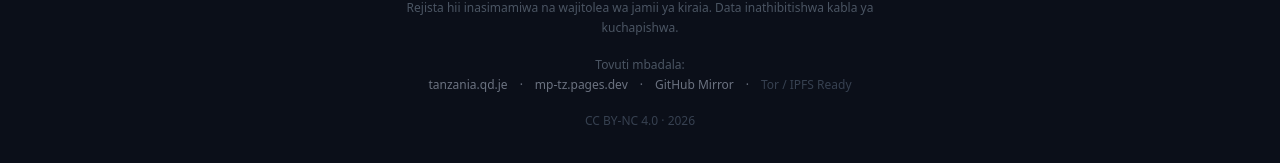
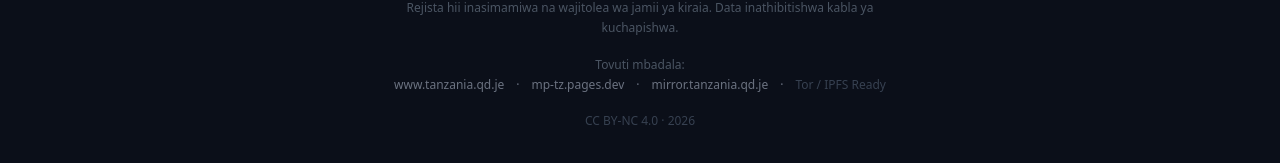
Before and after one commit to mashimi/tanzaniamissing, a Next.js app in the folder mp-tz/: page / in a window 1280 px wide. Shown: the part 1665-1828 px from the top of the page. Built offline with nearby package versions, Linux system fonts and the light colour scheme.

Commit message:
Update Footer mirrors to www and mirror subdomains

```diff
--- a/mp-tz/src/components/Footer.tsx
+++ b/mp-tz/src/components/Footer.tsx
@@ -18,11 +18,11 @@ export default function Footer() {
       <div className="pt-2 text-xs text-gray-500 space-y-1">
         <div className="text-gray-600 font-medium">{t("footer.mirror")}:</div>
         <div className="flex flex-wrap justify-center gap-x-3 gap-y-1 text-gray-500">
-          <a href="https://tanzania.qd.je" target="_blank" rel="noopener noreferrer" className="hover:text-red-400 transition-colors">tanzania.qd.je</a>
+          <a href="https://www.tanzania.qd.je" target="_blank" rel="noopener noreferrer" className="hover:text-red-400 transition-colors">www.tanzania.qd.je</a>
           <span>·</span>
           <a href="https://mp-tz.pages.dev" target="_blank" rel="noopener noreferrer" className="hover:text-red-400 transition-colors">mp-tz.pages.dev</a>
           <span>·</span>
-          <a href="https://mashimi.github.io/tanzaniamissing" target="_blank" rel="noopener noreferrer" className="hover:text-red-400 transition-colors">GitHub Mirror</a>
+          <a href="https://mirror.tanzania.qd.je" target="_blank" rel="noopener noreferrer" className="hover:text-red-400 transition-colors">mirror.tanzania.qd.je</a>
           <span>·</span>
           <span className="text-gray-700" title="Tor / IPFS Redundancy active">Tor / IPFS Ready</span>
         </div>
```
